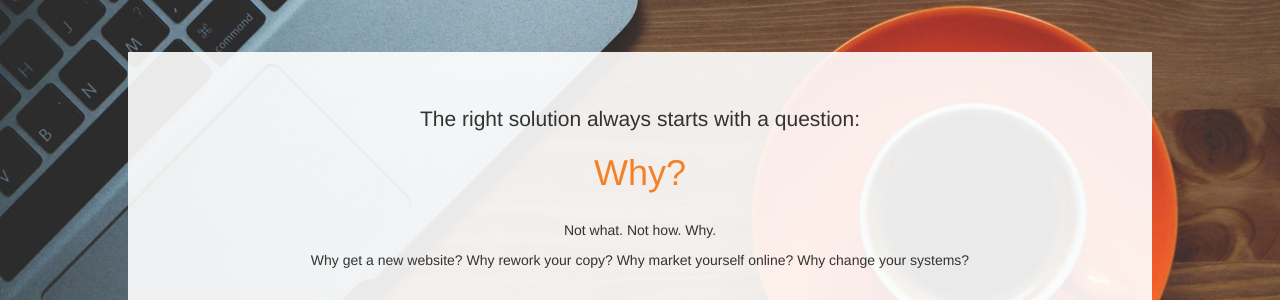
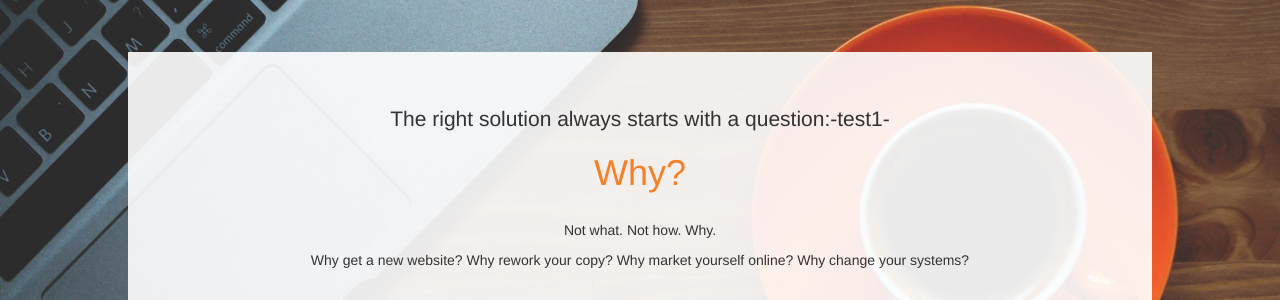
Before and after one commit to kaiewiggins/businesswriting, a Jekyll site: the page built from test.html, in a window 1280 px wide and 900 px high, scrolled down 503 px. Shown: the part 153-453 px from the top of the window. Built offline with Jekyll 4.4.1, drawn with Linux system fonts in a browser that asks for light colours; nearby versions of some CDN libraries.

Commit message:
Update test.html

```diff
--- a/test.html
+++ b/test.html
@@ -24,7 +24,7 @@ title: US and Canadian Business Writing Solutions
  <div class="index-bg-2" id="aboutservices" style="width:fit-content;">
            <a class="anchor" name="aboutservices" id="aboutservices"></a>
     <div class="text-center" style="background-color: rgba(255,255,255,0.9); padding: 5%;">
-      <p class="lead">The right solution always starts with a question:</p>
+      <p class="lead">The right solution always starts with a question:-test1-</p>
       <h1>Why?</h1>
       <p style="height:0.5em"></p>
       <p>Not what. Not how. Why.</p>
```
